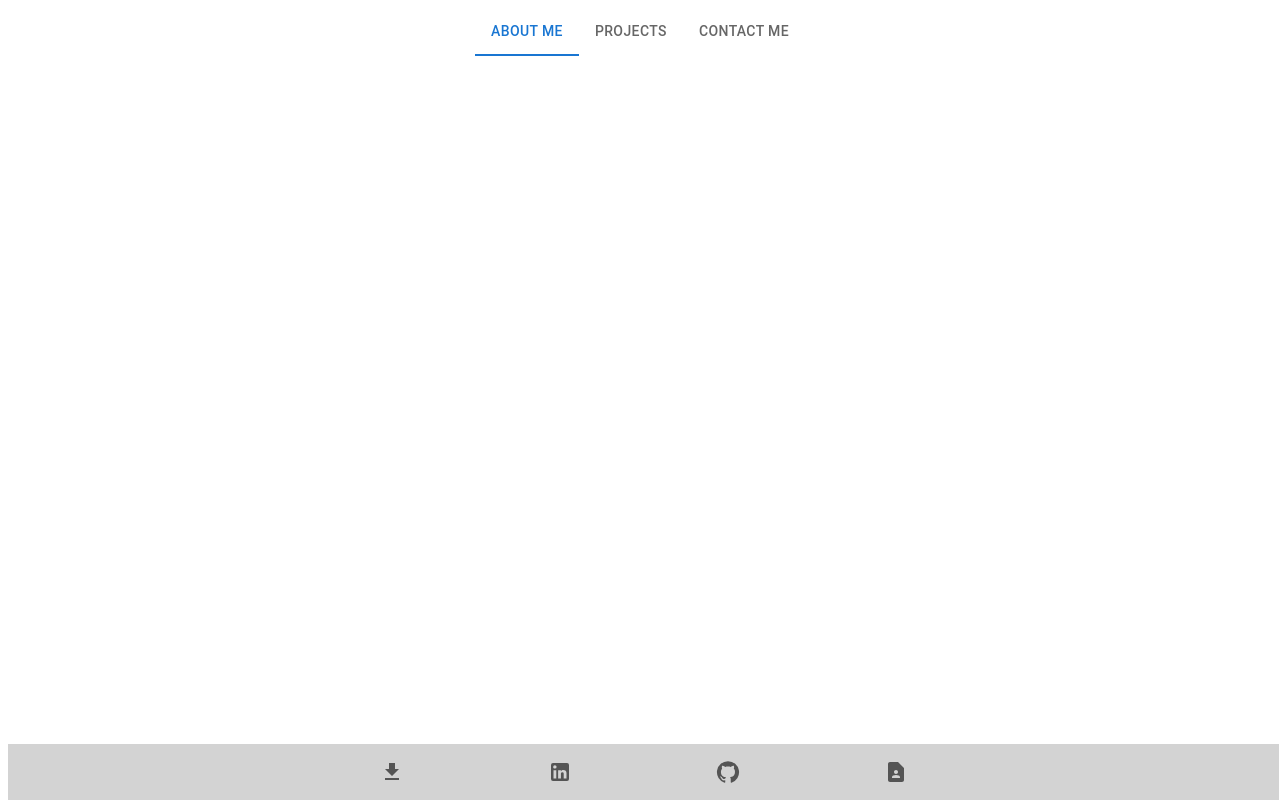
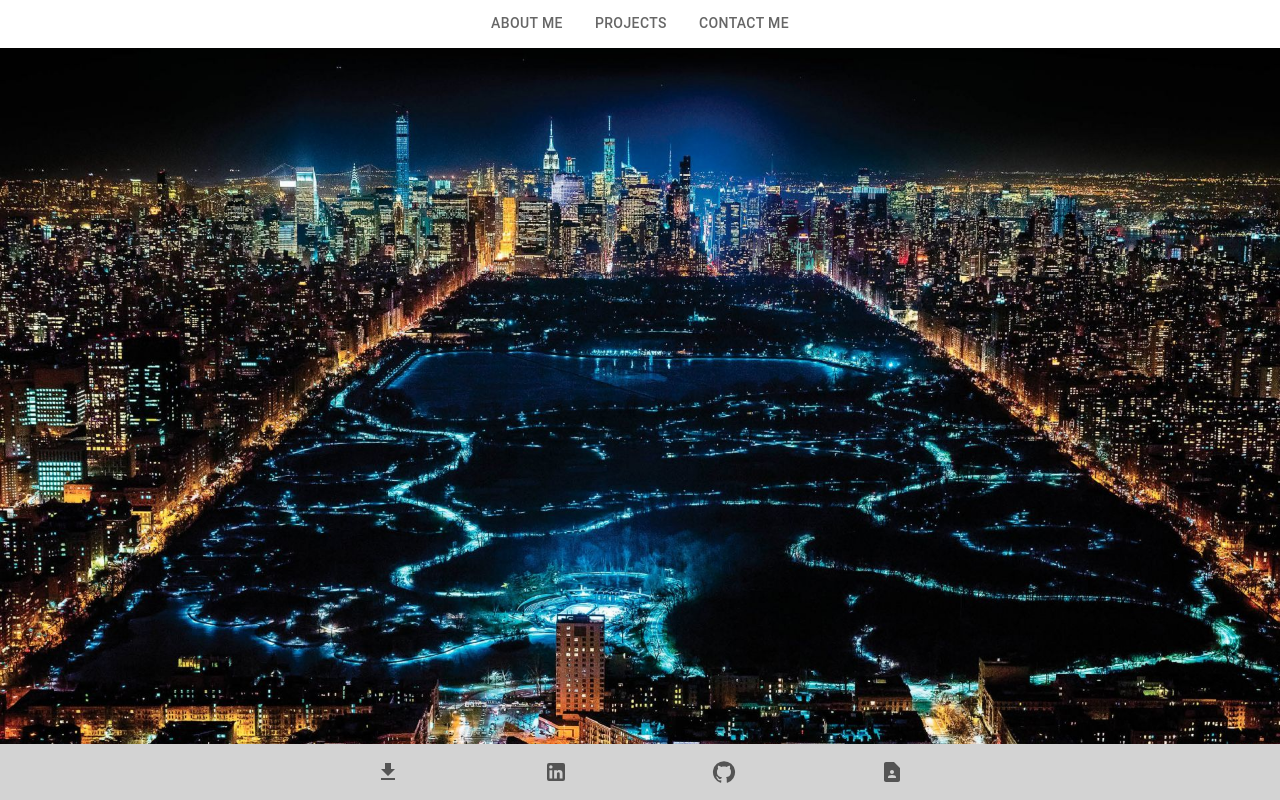
Before and after one commit to CallMeIce/isaak-react-portfolio, a React (Create React App) app: page /Resume in a window 1280 px wide. Built offline with nearby package versions, Linux system fonts and the light colour scheme.

Commit message:
got the footer and background fixed

```diff
--- /dev/null
+++ b/src/App.css
@@ -0,0 +1,12 @@
+
+.Background {
+    background-image: url("./images/new-york-city-in-night.jpg");
+      background-size: "cover";
+      background-repeat:no-repeat;
+      width: 100vw;
+  }
+
+  body {
+    display: block;
+    margin: 0px;
+  }
--- a/src/App.js
+++ b/src/App.js
@@ -3,16 +3,17 @@ import About from './components/About'
 import Contact from './components/Contact'
 import Projects from './components/Portfolio'
 import Home from './components/Home'
+import './App.css'
 
 function App() {
   return (
       <div className="routesContainer">
-
+        <img className="Background" src={require('./images/new-york-city-in-night.jpg')} alt='NYC Gif' />
         <Routes>
-          <Route path="/" element={<Home />} />
-          <Route path="About" element={<About />} />
-          <Route path="Projects" element={<Projects />} />
-          <Route path="Contact" element={<Contact />} />
+          <Route path="/" component={<Home />} />
+          <Route path="About" component={<About />} />
+          <Route path="Projects" component={<Projects />} />
+          <Route path="Contact" component={<Contact />} />
         </Routes>
       </div>
   );
--- a/src/components/Footer.js
+++ b/src/components/Footer.js
@@ -9,10 +9,11 @@ import FileDownloadIcon from '@mui/icons-material/FileDownload';
 const styles = {
   footerStyle: {
     background: 'lightgrey',
-    justifyContent: 'flex',
-    width: '99.3%',
-    position: 'absolute',
+    justifyContent: 'flex-wrap',
+    width: '100vw',
+    position: 'fixed',
     bottom: '0',
+    margin: '0px'
   },
 };
 
@@ -42,6 +43,7 @@ export default function Footer() {
       />
       <BottomNavigationAction
         label="Contact Page"
+        href="#Contact"
         value="contactpageicon"
         icon={<ContactPageIcon />}
       />
--- a/src/components/Header.js
+++ b/src/components/Header.js
@@ -13,9 +13,9 @@ export default function Header() {
   return (
     <Box sx={{ width: '100%', bgcolor: 'background.paper' }}>
       <Tabs value={value} onChange={handleChange} centered>
-        <Tab label="About Me" />
-        <Tab label="Projects" />
-        <Tab label="Contact Me" />
+        <Tab label="About Me" href="#About" value="About"/>
+        <Tab label="Projects" href="#Projects" value="Projects"/>
+        <Tab label="Contact Me" href="#Contact" value="Contact Me"/>
       </Tabs>
     </Box>
   );
--- a/src/components/Portfolio.js
+++ b/src/components/Portfolio.js
@@ -0,0 +1,33 @@
+import * as React from 'react';
+import Card from '@mui/material/Card';
+import CardActions from '@mui/material/CardActions';
+import CardContent from '@mui/material/CardContent';
+import CardMedia from '@mui/material/CardMedia';
+import Button from '@mui/material/Button';
+import Typography from '@mui/material/Typography';
+
+export default function MediaCard() {
+  return (
+    <Card sx={{ maxWidth: 345 }}>
+      <CardMedia
+        component="img"
+        height="140"
+        image="/static/images/cards/contemplative-reptile.jpg"
+        alt="green iguana"
+      />
+      <CardContent>
+        <Typography gutterBottom variant="h5" component="div">
+          Lizard
+        </Typography>
+        <Typography variant="body2" color="text.secondary">
+          Lizards are a widespread group of squamate reptiles, with over 6,000
+          species, ranging across all continents except Antarctica
+        </Typography>
+      </CardContent>
+      <CardActions>
+        <Button size="small">Share</Button>
+        <Button size="small">Learn More</Button>
+      </CardActions>
+    </Card>
+  );
+}
```
Also changed, not shown: src/images/NYC-gif.gif (added).
